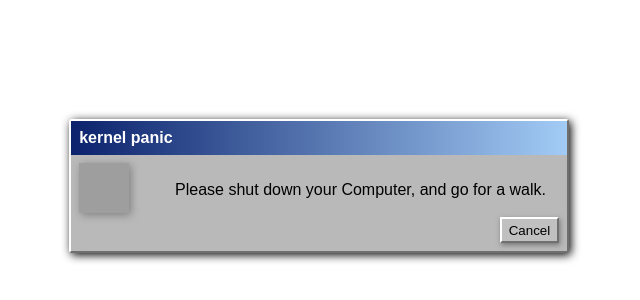
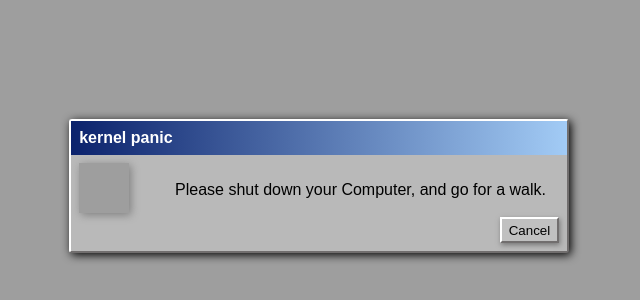
Before and after one commit to Parween92/Notsalgia-mit-flexbox, a plain HTML site: page index.html in a window 1280 px wide. Shown: the part 214-514 px from the top of the page, without its empty margins (321-961 px from the left). Drawn offline with Linux system fonts and the light colour scheme; the site is published under a folder, as on GitHub Pages, so addresses that start at the root find nothing; grey boxes are pictures that could not be loaded.

Commit message:
Hyperlink

```diff
--- a/style.css
+++ b/style.css
@@ -12,7 +12,7 @@
         align-items: center;
 
         height:100vh;
-        background: url('/Win-pa.png');
+        background: url('./Win-pa.png');
         background-repeat: no-repeat;
         background-size:cover;
     }
```
